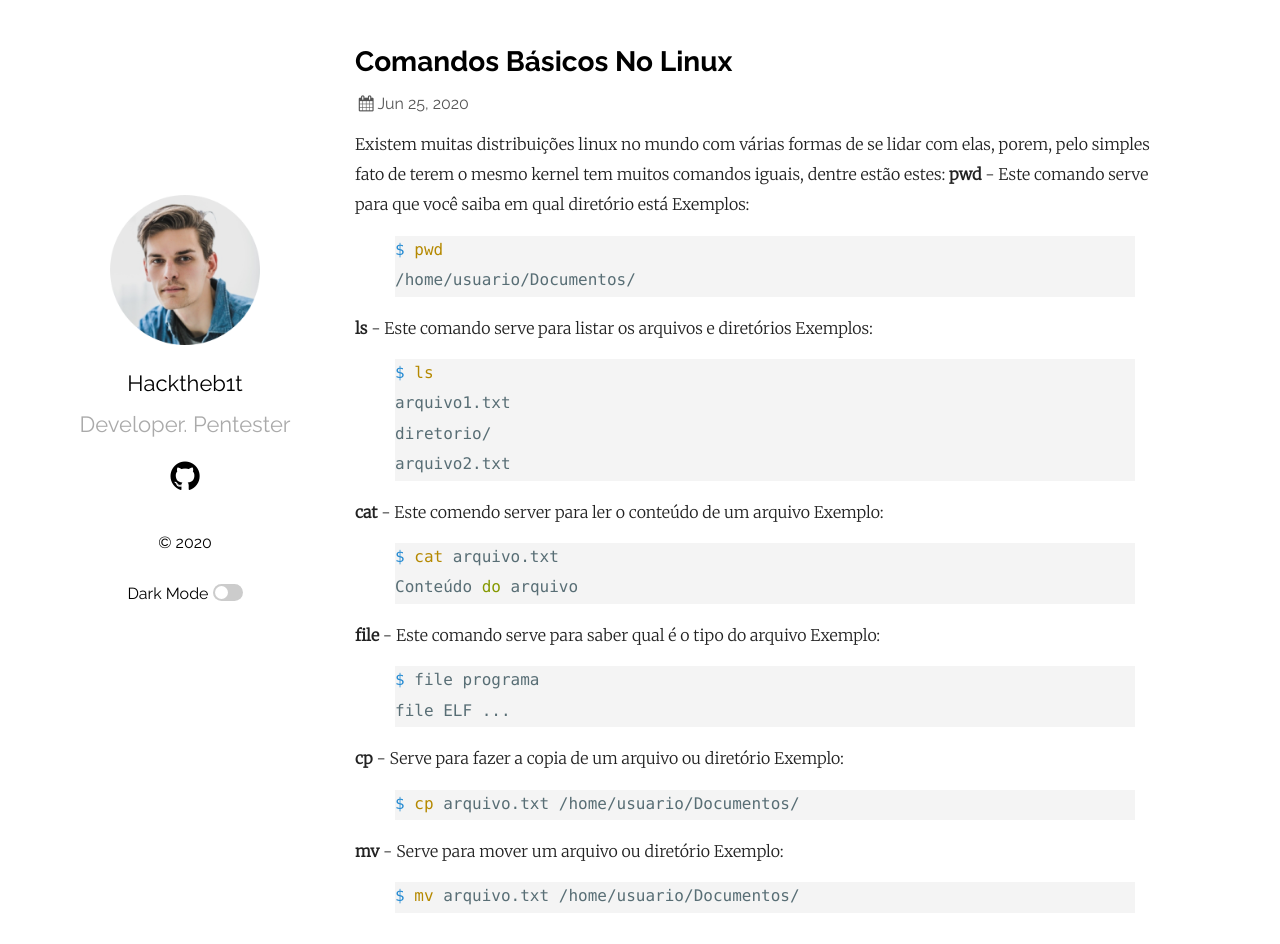
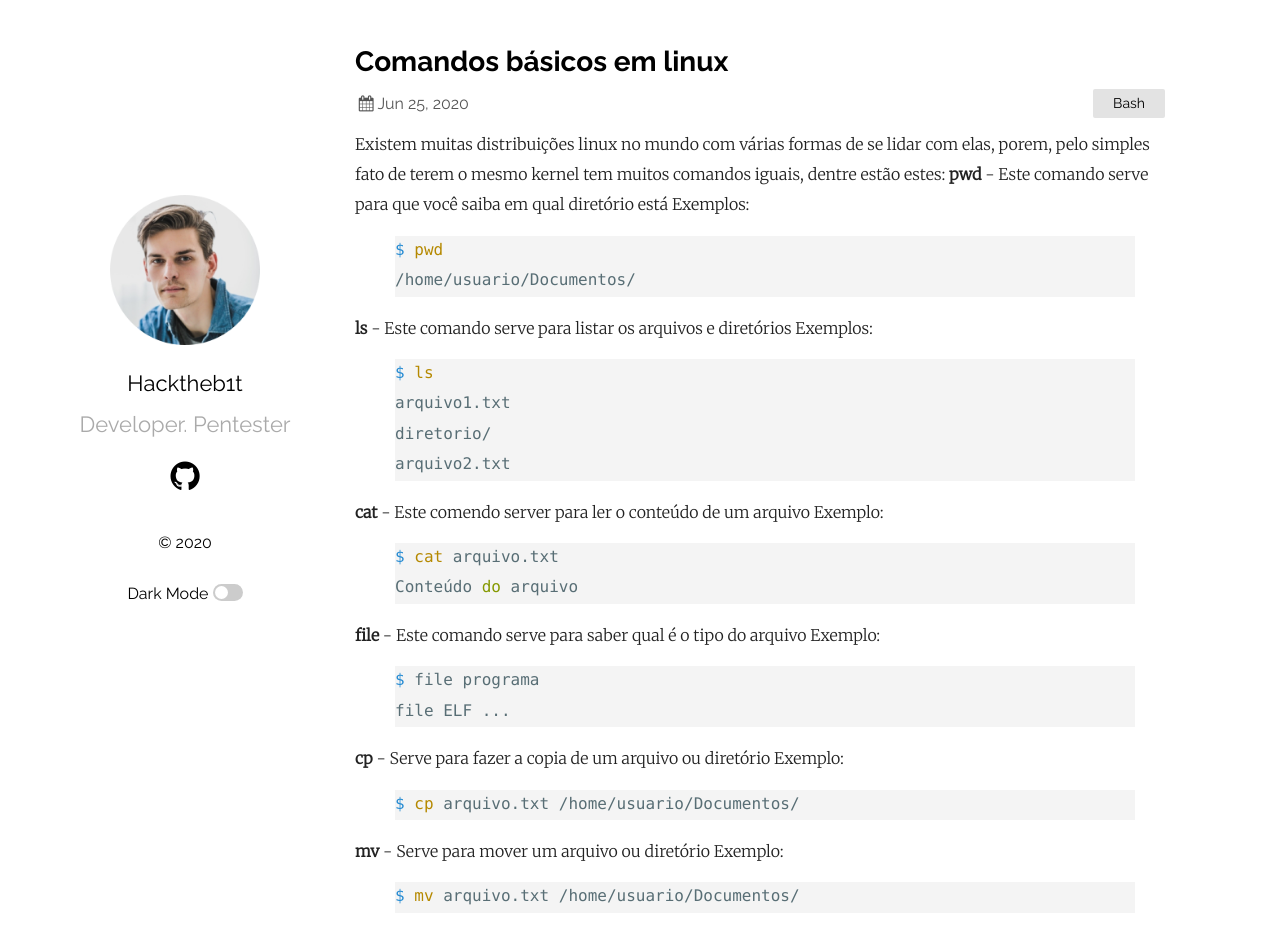
Before and after one commit to samarsault/plainwhite-jekyll, a Jekyll site: the page built from _posts/2020-06-25-Comandos-básicos-no-linux.md, in a window 1280 px wide and 958 px high. Shown: the top 944 px of the window. Built offline with Jekyll 4.4.1, drawn with Linux system fonts in a browser that asks for light colours; our own code applies the rules of GitHub Pages for plain Markdown files.

Commit message:
new post

```diff
--- a/_posts/2020-06-25-Comandos-básicos-no-linux.md
+++ b/_posts/2020-06-25-Comandos-básicos-no-linux.md
@@ -1,3 +1,8 @@
+---
+layout: post
+title:  "Comandos básicos em linux"
+categories: Bash
+---
 Existem muitas distribuições linux no mundo com várias formas de se lidar com elas, porem, pelo simples fato de terem o mesmo kernel tem muitos comandos iguais, dentre estão estes:
 **pwd** - Este comando serve para que você saiba em qual diretório está
 Exemplos:
```
